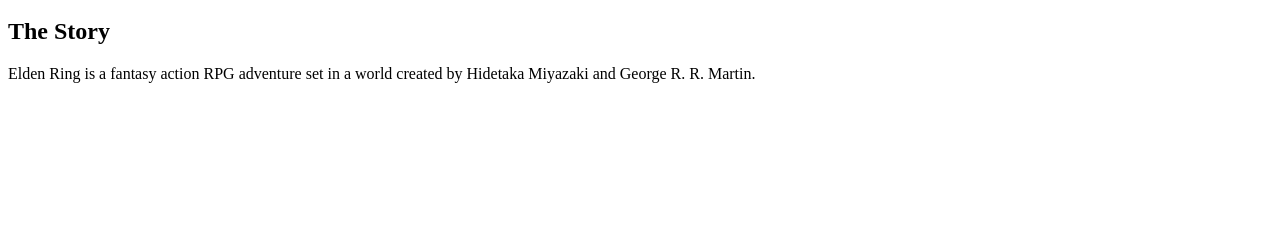
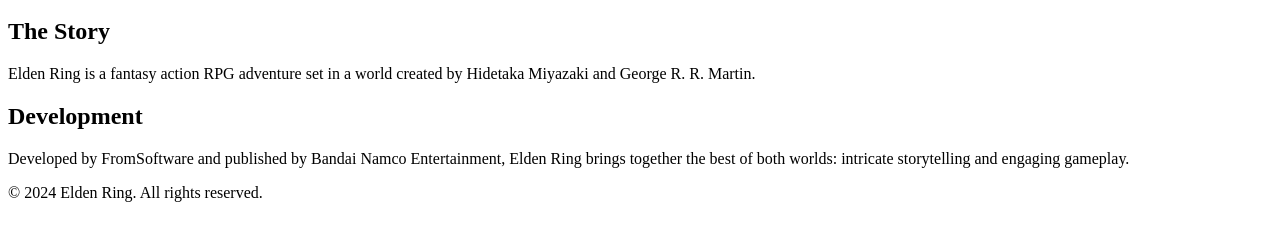
Before and after one commit to RAMADI-Moncef/Test, a plain HTML site: page about.html in a window 1280 px wide. Shown: the part 136-376 px from the top of the page. Drawn offline with Linux system fonts and the light colour scheme.

Commit message:
new about page

```diff
--- a/about.html
+++ b/about.html
@@ -4,6 +4,7 @@
     <meta charset="UTF-8">
     <meta name="viewport" content="width=device-width, initial-scale=1.0">
     <title>Elden Ring - About</title>
+    <link rel="stylesheet" href="styles.css">
 </head>
 <body>
     <header>
@@ -17,8 +18,17 @@
         </nav>
     </header>
     <main>
-        <h2>The Story</h2>
-        <p>Elden Ring is a fantasy action RPG adventure set in a world created by Hidetaka Miyazaki and George R. R. Martin.</p>
+        <section>
+            <h2>The Story</h2>
+            <p>Elden Ring is a fantasy action RPG adventure set in a world created by Hidetaka Miyazaki and George R. R. Martin.</p>
+        </section>
+        <section>
+            <h2>Development</h2>
+            <p>Developed by FromSoftware and published by Bandai Namco Entertainment, Elden Ring brings together the best of both worlds: intricate storytelling and engaging gameplay.</p>
+        </section>
     </main>
+    <footer>
+        <p>&copy; 2024 Elden Ring. All rights reserved.</p>
+    </footer>
 </body>
 </html>
```
